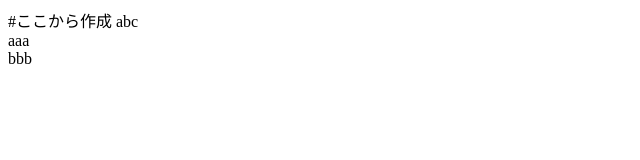
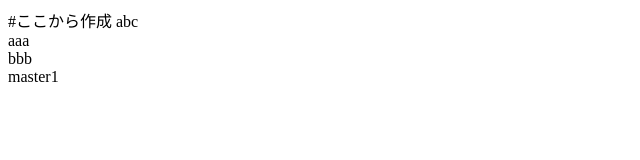
Before and after one commit to taketake92/git_study2, a plain HTML site: page index.html in a window 1280 px wide. Shown: the full height of the page, 0-640 px from the left. Drawn offline with Linux system fonts and the light colour scheme.

Commit message:
master1追加

```diff
--- a/index.html
+++ b/index.html
@@ -5,3 +5,5 @@ abc
   <div>aaa</div>
   <div>bbb</div>
 </html>
+
+<div>master1</div>
```
